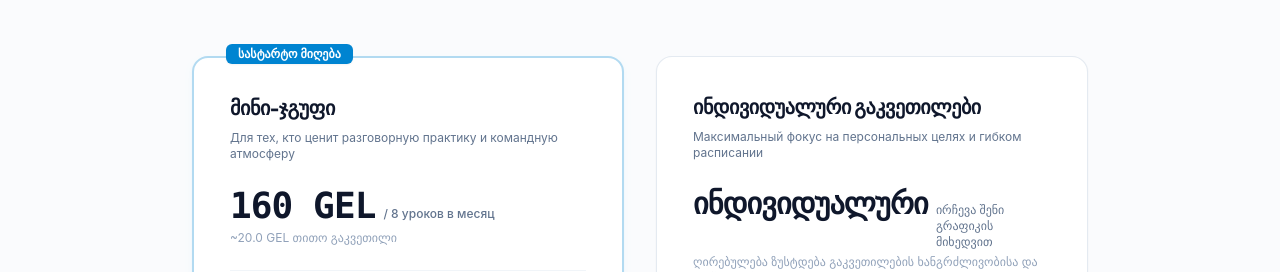
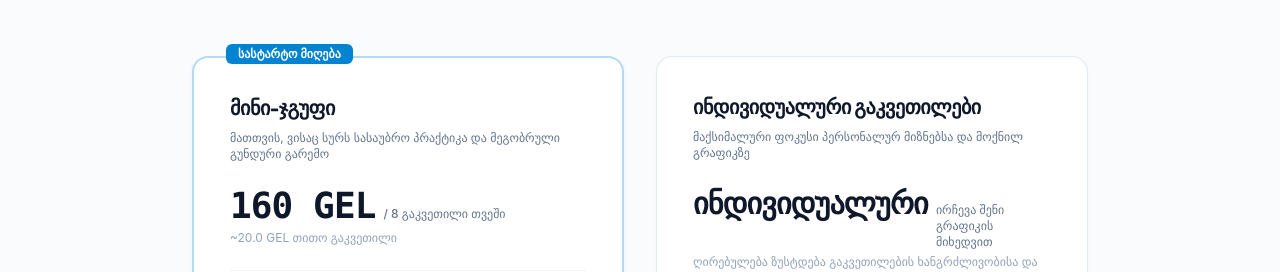
Before and after one commit to fluenbot/Fluen-Online-School, a React (Vite) app: page / in a window 1280 px wide. Shown: the part 3240-3512 px from the top of the page. Built offline with nearby package versions, Linux system fonts and the light colour scheme.

Commit message:
Update PricingSection.tsx

```diff
--- a/src/components/PricingSection.tsx
+++ b/src/components/PricingSection.tsx
@@ -36,7 +36,11 @@ export const PricingSection: React.FC<PricingSectionProps> = ({ config, lang, on
                 {t.group.title}
               </h3>
               <p className="text-xs text-slate-500 mb-6">
-                Для тех, кто ценит разговорную практику и командную атмосферу
+                {lang === 'ka'
+                  ? 'მათთვის, ვისაც სურს სასაუბრო პრაქტიკა და მეგობრული გუნდური გარემო'
+                  : lang === 'en'
+                  ? 'For those who value active speaking practice and group dynamics'
+                  : 'Для тех, кто ценит разговорную практику и командную атмосферу'}
               </p>
 
               {/* Price display with tabular figures */}
@@ -46,7 +50,7 @@ export const PricingSection: React.FC<PricingSectionProps> = ({ config, lang, on
                     {config.groupPriceGel} {config.currency}
                   </span>
                   <span className="text-xs text-slate-500 font-medium">
-                    / {config.groupLessonsPerMonth} уроков в месяц
+                    / {config.groupLessonsPerMonth} {lang === 'ka' ? 'გაკვეთილი თვეში' : lang === 'en' ? 'lessons per month' : 'уроков в месяц'}
                   </span>
                 </div>
                 <div className="text-xs text-slate-400 mt-1">
@@ -76,11 +80,15 @@ export const PricingSection: React.FC<PricingSectionProps> = ({ config, lang, on
           {/* Plan 2: Individual */}
           <div className="flex flex-col justify-between p-8 sm:p-9 rounded-2xl bg-white border border-slate-200/90 shadow-xs hover:border-slate-300 transition-colors">
             <div>
-              <h3 className="text-xl font-bold text-slate-900 mb-2">
+             <h3 className="text-xl font-bold text-slate-900 mb-2">
                 {t.individual.title}
               </h3>
               <p className="text-xs text-slate-500 mb-6">
-                Максимальный фокус на персональных целях и гибком расписании
+                {lang === 'ka'
+                  ? 'მაქსიმალური ფოკუსი პერსონალურ მიზნებსა და მოქნილ გრაფიკზე'
+                  : lang === 'en'
+                  ? 'Full focus on your personal goals and flexible schedule'
+                  : 'Максимальный фокус на персональных целях и гибком расписании'}
               </p>
 
               {/* Price display */}
```
